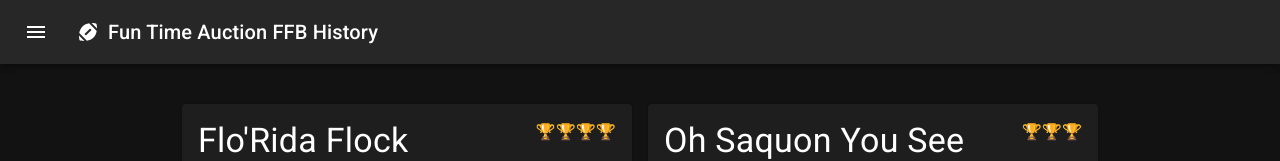
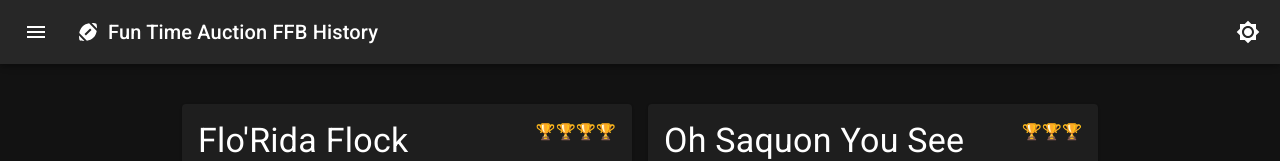
Before and after one commit to MFazio23/ESPN-FFB-Web, a React (Create React App) app: page /franchises in a window 1280 px wide. Shown: the top 161 px of the page. Built offline with nearby package versions, Linux system fonts and the light colour scheme.

Commit message:
Rearrange some of the code, add light mode

```diff
--- a/src/App.jsx
+++ b/src/App.jsx
@@ -1,69 +1,34 @@
 import * as React from 'react';
 import './App.css';
-import {BrowserRouter as Router, Route, Routes} from "react-router-dom";
-import Links from "./nav/Links";
-import TopAppBar from "./nav/TopAppBar";
-import NavDrawer from "./nav/NavDrawer";
-import RecordBook from "./record-book/RecordBook";
-import Home from "./Home";
-import Standings from "./standings/Standings";
-import OwnerDetails from "./teams/details/OwnerDetails";
-import Franchises from "./teams/Franchises";
-import FranchiseDetails from "./teams/details/FranchiseDetails";
-import {Fab} from "@mui/material";
-import {ArrowUpward} from "@mui/icons-material";
-import History from './history/History';
-import LeagueEvents from './history/LeagueEvents';
-import LeagueTrades from './history/LeagueTrades';
-import LeagueDraftGrades from './history/LeagueDraftGrades';
-import Owners from './teams/Owners';
+import {CssBaseline} from "@mui/material";
+import {ThemeProvider} from '@mui/material/styles';
+import AppRouter from './AppRouter';
+import {generateTheme} from './theme';
+
+export const ColorModeContext = React.createContext({
+    toggleColorMode: () => {
+    }
+});
 
 export default function App() {
-    const [isDrawerOpen, setDrawerOpen] = React.useState(false);
+    const [mode, setMode] = React.useState('dark');
+    const colorMode = React.useMemo(
+        () => ({
+            toggleColorMode: () => {
+                setMode((prevMode) => (prevMode === 'light' ? 'dark' : 'light'));
+            },
+        }),
+        [setMode],
+    );
 
-    const toggleDrawer = (open) => (event) => {
-        const keyboardEvent = event
-        if (
-            keyboardEvent &&
-            keyboardEvent.type === 'keydown' &&
-            (keyboardEvent.key === 'Tab' || keyboardEvent.key === 'Shift')
-        ) {
-            return;
-        }
-
-        setDrawerOpen(open)
-    }
-
-    const scrollToTop = () => {
-        window.scrollTo(0, 0)
-    }
+    const theme = generateTheme(mode);
 
     return (
-        <Router>
-            <TopAppBar isDrawerOpen={isDrawerOpen} toggleDrawer={toggleDrawer}/>
-            <main className="mainContainer">
-                <NavDrawer isDrawerOpen={isDrawerOpen} toggleDrawer={toggleDrawer}/>
-                <Routes>
-                    <Route path={Links.owners} element={<Owners/>}/>
-                    <Route path={Links.ownerDetails} element={<OwnerDetails/>}/>
-                    <Route path={Links.recordBook} element={<RecordBook/>}/>
-                    <Route path={Links.standings} element={<Standings/>}/>
-                    <Route path={Links.franchises} element={<Franchises/>}/>
-                    <Route path={Links.franchiseDetails} element={<FranchiseDetails/>}/>
-                    <Route path={Links.history} element={<History/>}/>
-                    <Route path={Links.leagueEvents} element={<LeagueEvents/>}/>
-                    <Route path={Links.leagueTrades} element={<LeagueTrades/>}/>
-                    <Route path={Links.draftGrades} element={<LeagueDraftGrades/>}/>
-                    <Route path={Links.home} element={<Home/>}/>
-                </Routes>
-                <Fab className="fab" color="primary" onClick={scrollToTop} sx={{
-                    position: 'fixed',
-                    bottom: (theme) => theme.spacing(4),
-                    right: (theme) => theme.spacing(4),
-                }}>
-                    <ArrowUpward/>
-                </Fab>
-            </main>
-        </Router>
+        <ColorModeContext.Provider value={colorMode}>
+            <ThemeProvider theme={theme}>
+                <CssBaseline/>
+                <AppRouter/>
+            </ThemeProvider>
+        </ColorModeContext.Provider>
     );
 }
--- /dev/null
+++ b/src/AppRouter.jsx
@@ -0,0 +1,69 @@
+import * as React from 'react';
+import './App.css';
+import {BrowserRouter as Router, Route, Routes} from "react-router-dom";
+import Links from "./nav/Links";
+import TopAppBar from "./nav/TopAppBar";
+import NavDrawer from "./nav/NavDrawer";
+import RecordBook from "./record-book/RecordBook";
+import Home from "./Home";
+import Standings from "./standings/Standings";
+import OwnerDetails from "./teams/details/OwnerDetails";
+import Franchises from "./teams/Franchises";
+import FranchiseDetails from "./teams/details/FranchiseDetails";
+import {Fab} from "@mui/material";
+import {ArrowUpward} from "@mui/icons-material";
+import History from './history/History';
+import LeagueEvents from './history/LeagueEvents';
+import LeagueTrades from './history/LeagueTrades';
+import LeagueDraftGrades from './history/LeagueDraftGrades';
+import Owners from './teams/Owners';
+
+export default function AppRouter() {
+    const [isDrawerOpen, setDrawerOpen] = React.useState(false);
+
+    const toggleDrawer = (open) => (event) => {
+        const keyboardEvent = event
+        if (
+            keyboardEvent &&
+            keyboardEvent.type === 'keydown' &&
+            (keyboardEvent.key === 'Tab' || keyboardEvent.key === 'Shift')
+        ) {
+            return;
+        }
+
+        setDrawerOpen(open)
+    }
+
+    const scrollToTop = () => {
+        window.scrollTo(0, 0)
+    }
+
+    return (
+        <Router>
+            <TopAppBar isDrawerOpen={isDrawerOpen} toggleDrawer={toggleDrawer}/>
+            <main className="mainContainer">
+                <NavDrawer isDrawerOpen={isDrawerOpen} toggleDrawer={toggleDrawer}/>
+                <Routes>
+                    <Route path={Links.owners} element={<Owners/>}/>
+                    <Route path={Links.ownerDetails} element={<OwnerDetails/>}/>
+                    <Route path={Links.recordBook} element={<RecordBook/>}/>
+                    <Route path={Links.standings} element={<Standings/>}/>
+                    <Route path={Links.franchises} element={<Franchises/>}/>
+                    <Route path={Links.franchiseDetails} element={<FranchiseDetails/>}/>
+                    <Route path={Links.history} element={<History/>}/>
+                    <Route path={Links.leagueEvents} element={<LeagueEvents/>}/>
+                    <Route path={Links.leagueTrades} element={<LeagueTrades/>}/>
+                    <Route path={Links.draftGrades} element={<LeagueDraftGrades/>}/>
+                    <Route path={Links.home} element={<Home/>}/>
+                </Routes>
+                <Fab className="fab" color="primary" onClick={scrollToTop} sx={{
+                    position: 'fixed',
+                    bottom: (theme) => theme.spacing(4),
+                    right: (theme) => theme.spacing(4),
+                }}>
+                    <ArrowUpward/>
+                </Fab>
+            </main>
+        </Router>
+    )
+}
--- a/src/index.jsx
+++ b/src/index.jsx
@@ -3,16 +3,11 @@ import ReactDOM from 'react-dom';
 import './index.css';
 import App from './App';
 import reportWebVitals from './reportWebVitals';
-import {CssBaseline} from "@mui/material";
-import { ThemeProvider } from '@mui/material/styles';
-import theme from './theme';
+
 
 ReactDOM.render(
     <React.StrictMode>
-        <ThemeProvider theme={theme}>
-            <CssBaseline/>
-            <App/>
-        </ThemeProvider>
+        <App/>
     </React.StrictMode>,
     document.getElementById('root')
 );
--- a/src/nav/TopAppBar.jsx
+++ b/src/nav/TopAppBar.jsx
@@ -1,18 +1,23 @@
 import * as React from 'react';
+import {useContext} from 'react';
 import AppBar from '@mui/material/AppBar';
-import Box from '@mui/material/Box';
 import Toolbar from '@mui/material/Toolbar';
 import Typography from '@mui/material/Typography';
 import IconButton from '@mui/material/IconButton';
 import MenuIcon from '@mui/icons-material/Menu';
+import Brightness4Icon from '@mui/icons-material/Brightness4';
+import Brightness7Icon from '@mui/icons-material/Brightness7';
 import SportsFootballIcon from '@mui/icons-material/SportsFootball';
 import {Link} from "react-router-dom";
 import Links from "./Links";
+import {useTheme} from '@mui/material';
+import {ColorModeContext} from '../App';
 
 export default function TopAppBar(props) {
+    const theme = useTheme();
+    const colorMode = useContext(ColorModeContext);
     return (
-        <Box sx={{flexGrow: 1}}>
-            <AppBar position="static">
+        <AppBar position="sticky">
             <Toolbar>
                 <IconButton
                     size="large"
@@ -30,14 +35,23 @@ export default function TopAppBar(props) {
                     aria-label="home link with title"
                     disableRipple
                     component={Link}
+                    sx={{mr: 'auto'}}
                     to={Links.home}>
                     <SportsFootballIcon sx={{mr: 1}}/>
                     <Typography variant="h6" component="div" sx={{flexGrow: 1}}>
                         Fun Time Auction FFB History
                     </Typography>
                 </IconButton>
+                <IconButton
+                    edge="end"
+                    color="inherit"
+                    aria-label="mode"
+                    sx={{ml: 1}}
+                    title={`Change to ${theme.palette.mode === 'dark' ? `light` : 'dark'} mode`}
+                    onClick={colorMode.toggleColorMode}>
+                    {theme.palette.mode === 'dark' ? <Brightness7Icon/> : <Brightness4Icon/>}
+                </IconButton>
             </Toolbar>
         </AppBar>
-        </Box>
     );
 }
--- a/src/theme.js
+++ b/src/theme.js
@@ -1,7 +1,7 @@
 import {createTheme} from "@mui/material";
 import {red} from "@mui/material/colors";
 
-const theme = createTheme({
+export const generateTheme = (mode) => createTheme({
     palette: {
         primary: {
             main: '#1D7226',
@@ -12,8 +12,6 @@ const theme = createTheme({
         error: {
             main: red.A400,
         },
-        mode: "dark"
+        mode: mode
     },
 });
-
-export default theme;
```
Also changed, not shown: package.json (+14 -11 lines), 1 other file (tests, documents, lock files or other folders). Lines whose indentation alone changed are shown as unchanged.
